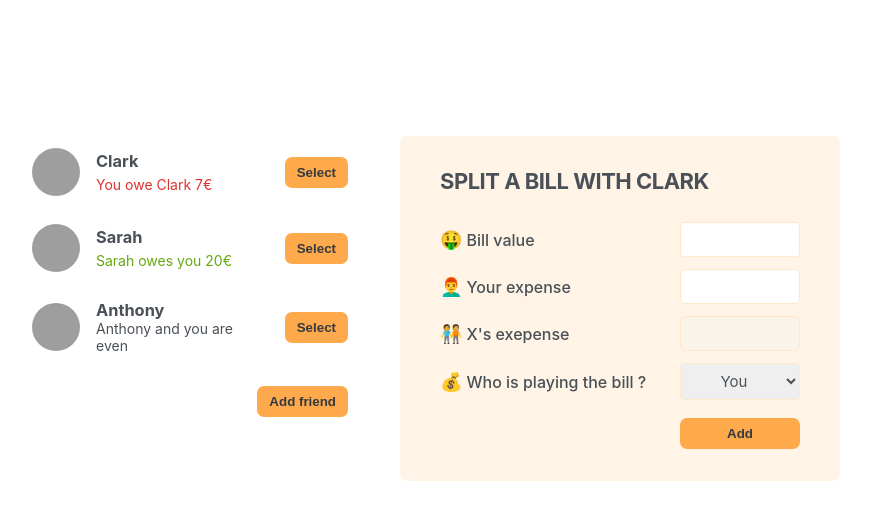
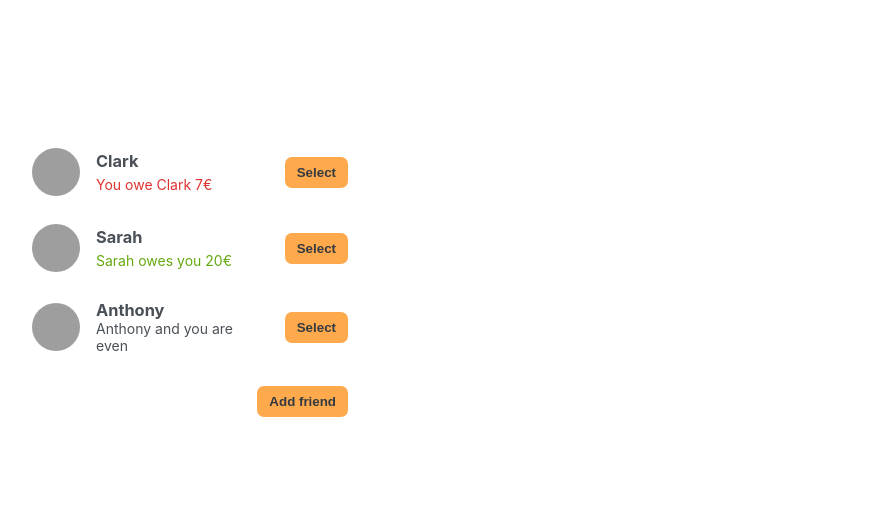
Before and after one commit to ccphung/eat-n-split, a React (Create React App) app: page / in a window 1280 px wide. Shown: the top 520 px of the page, without its empty margins (210-1081 px from the left). Built offline with nearby package versions, Linux system fonts and the light colour scheme; grey boxes are pictures that could not be loaded.

Commit message:
add close button

```diff
--- a/src/App.js
+++ b/src/App.js
@@ -32,6 +32,7 @@
 export default function App() {
   const [friends, setFriends] = useState(initialFriends);
   const [showAddFriend, setShowAddFriend] = useState(false);
+  const [selectedFriend, setSelectedFriend] = useState(null);
 
   function handleShowAddFriend() {
     setShowAddFriend((show) => !show);
@@ -39,36 +40,54 @@
 
   function handleAddFriend(friend) {
     setFriends((friends) => [...friends, friend]);
+    setShowAddFriend(false);
+  }
+
+  function handleSelection(friend) {
+    setSelectedFriend((cur) => (cur?.id === friend.id ? null : friend));
+    setShowAddFriend(false);
   }
 
   return (
     <div className="app">
       <div className="sidebar">
-        <FriendsList friends={friends} />
+        <FriendsList
+          friends={friends}
+          onSelection={handleSelection}
+          selectedFriend={selectedFriend}
+        />
+
         {showAddFriend && <FormAddFriend onAddFriend={handleAddFriend} />}
+
         <Button onClick={handleShowAddFriend}>
           {showAddFriend ? "Close" : "Add friend"}
         </Button>
       </div>
 
-      <FormSplitBill />
+      {selectedFriend && <FormSplitBill selectedFriend={selectedFriend} />}
     </div>
   );
 }
 
-function FriendsList({ friends }) {
+function FriendsList({ friends, onSelection, selectedFriend }) {
   return (
     <ul>
       {friends.map((friend) => (
-        <Friend friend={friend} key={friend.id} />
+        <Friend
+          friend={friend}
+          key={friend.id}
+          onSelection={onSelection}
+          selectedFriend={selectedFriend}
+        />
       ))}
     </ul>
   );
 }
 
-function Friend({ friend }) {
+function Friend({ friend, onSelection, selectedFriend }) {
+  const isSelected = selectedFriend?.id === friend.id;
   return (
-    <li>
+    <li className={isSelected ? "selected" : ""}>
       <img src={friend.image} alt={friend.name} />
       <h3>{friend.name}</h3>
 
@@ -84,7 +103,9 @@
       )}
       {friend.balance === 0 && <p>{friend.name} and you are even</p>}
 
-      <Button>Select</Button>
+      <Button onClick={() => onSelection(friend)}>
+        {isSelected ? "Close" : "Select"}
+      </Button>
     </li>
   );
 }
@@ -132,23 +153,23 @@
   );
 }
 
-function FormSplitBill() {
+function FormSplitBill({ selectedFriend }) {
   return (
     <form className="form-split-bill">
-      <h2>Split a bill with Clark</h2>
+      <h2>Split a bill with {selectedFriend.name}</h2>
       <label>🤑Bill value</label>
       <input type="text" />
 
       <label>👨‍🦰Your expense</label>
       <input type="text" />
 
-      <label>🧑‍🤝‍🧑X's exepense</label>
+      <label>🧑‍🤝‍🧑{selectedFriend.name}'s exepense</label>
       <input type="text" disabled />
 
       <label>💰Who is playing the bill ?</label>
       <select>
         <option value="user">You</option>
-        <option value="friend">Clark</option>
+        <option value="friend">{selectedFriend.name}</option>
       </select>
 
       <Button>Add</Button>
```
